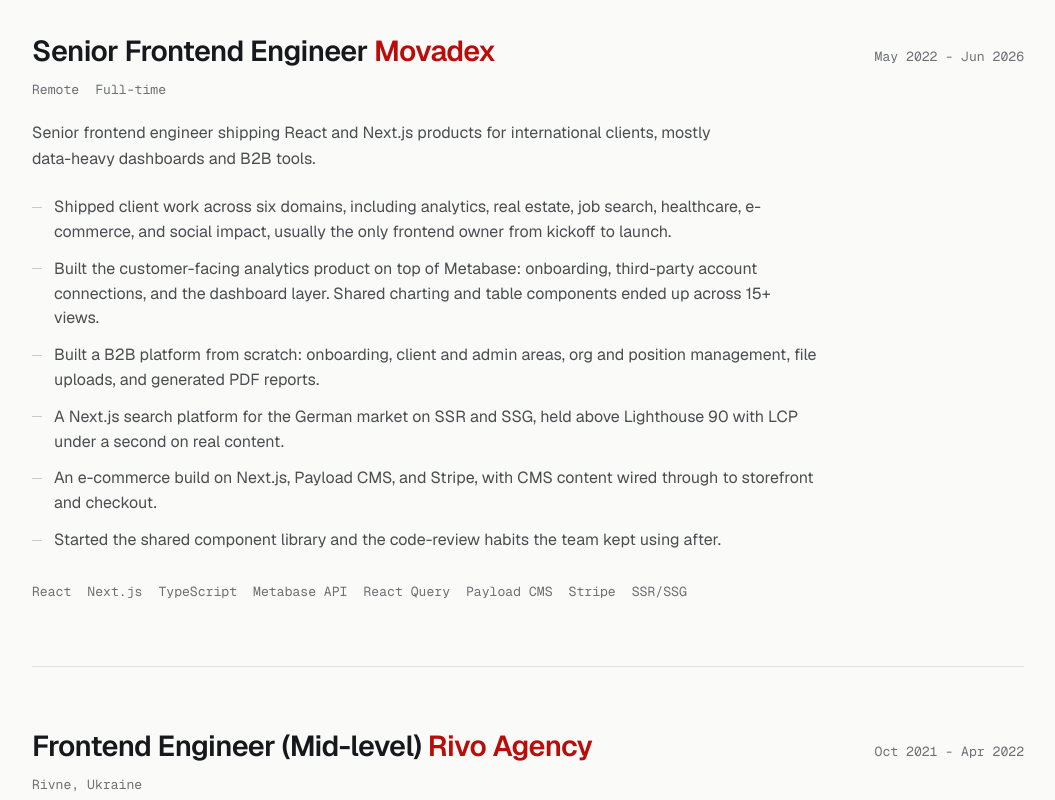
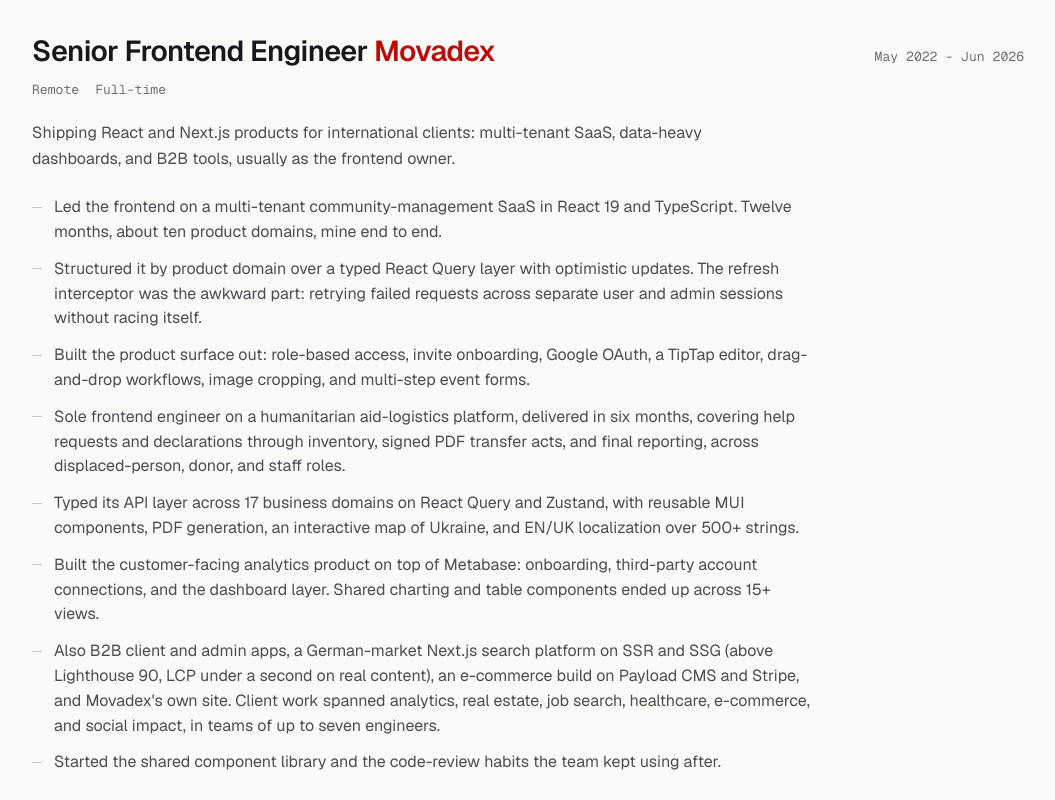
Before and after one commit to andriimaksymov/portfolio, a Next.js app: page / in a window 1280 px wide. Shown: the part 2760-3560 px from the top of the page, without its empty margins (112-1167 px from the left). Built offline with nearby package versions, Linux system fonts and the light colour scheme.

Commit message:
feat: enhance experience descriptions, clarify project contributions and technologies used

```diff
--- a/src/data/portfolio.ts
+++ b/src/data/portfolio.ts
@@ -57,16 +57,18 @@ export const experiences: Experience[] = [
     location: "Remote",
     employmentType: "Full-time",
     description:
-      "Senior frontend engineer shipping React and Next.js products for international clients, mostly data-heavy dashboards and B2B tools.",
+      "Shipping React and Next.js products for international clients: multi-tenant SaaS, data-heavy dashboards, and B2B tools, usually as the frontend owner.",
     highlights: [
-      "Shipped client work across six domains, including analytics, real estate, job search, healthcare, e-commerce, and social impact, usually the only frontend owner from kickoff to launch.",
+      "Led the frontend on a multi-tenant community-management SaaS in React 19 and TypeScript. Twelve months, about ten product domains, mine end to end.",
+      "Structured it by product domain over a typed React Query layer with optimistic updates. The refresh interceptor was the awkward part: retrying failed requests across separate user and admin sessions without racing itself.",
+      "Built the product surface out: role-based access, invite onboarding, Google OAuth, a TipTap editor, drag-and-drop workflows, image cropping, and multi-step event forms.",
+      "Sole frontend engineer on a humanitarian aid-logistics platform, delivered in six months, covering help requests and declarations through inventory, signed PDF transfer acts, and final reporting, across displaced-person, donor, and staff roles.",
+      "Typed its API layer across 17 business domains on React Query and Zustand, with reusable MUI components, PDF generation, an interactive map of Ukraine, and EN/UK localization over 500+ strings.",
       "Built the customer-facing analytics product on top of Metabase: onboarding, third-party account connections, and the dashboard layer. Shared charting and table components ended up across 15+ views.",
-      "Built a B2B platform from scratch: onboarding, client and admin areas, org and position management, file uploads, and generated PDF reports.",
-      "A Next.js search platform for the German market on SSR and SSG, held above Lighthouse 90 with LCP under a second on real content.",
-      "An e-commerce build on Next.js, Payload CMS, and Stripe, with CMS content wired through to storefront and checkout.",
+      "Also B2B client and admin apps, a German-market Next.js search platform on SSR and SSG (above Lighthouse 90, LCP under a second on real content), an e-commerce build on Payload CMS and Stripe, and Movadex's own site. Client work spanned analytics, real estate, job search, healthcare, e-commerce, and social impact, in teams of up to seven engineers.",
       "Started the shared component library and the code-review habits the team kept using after.",
     ],
-    tags: ["React", "Next.js", "TypeScript", "Metabase API", "React Query", "Payload CMS", "Stripe", "SSR/SSG"],
+    tags: ["React 19", "Next.js", "TypeScript", "React Query", "Zustand", "Material UI", "Metabase API", "Payload CMS", "SSR/SSG"],
   },
   {
     id: "exp-rivo",
```
Also changed, not shown: 1 other file (tests, documents, lock files or other folders).
